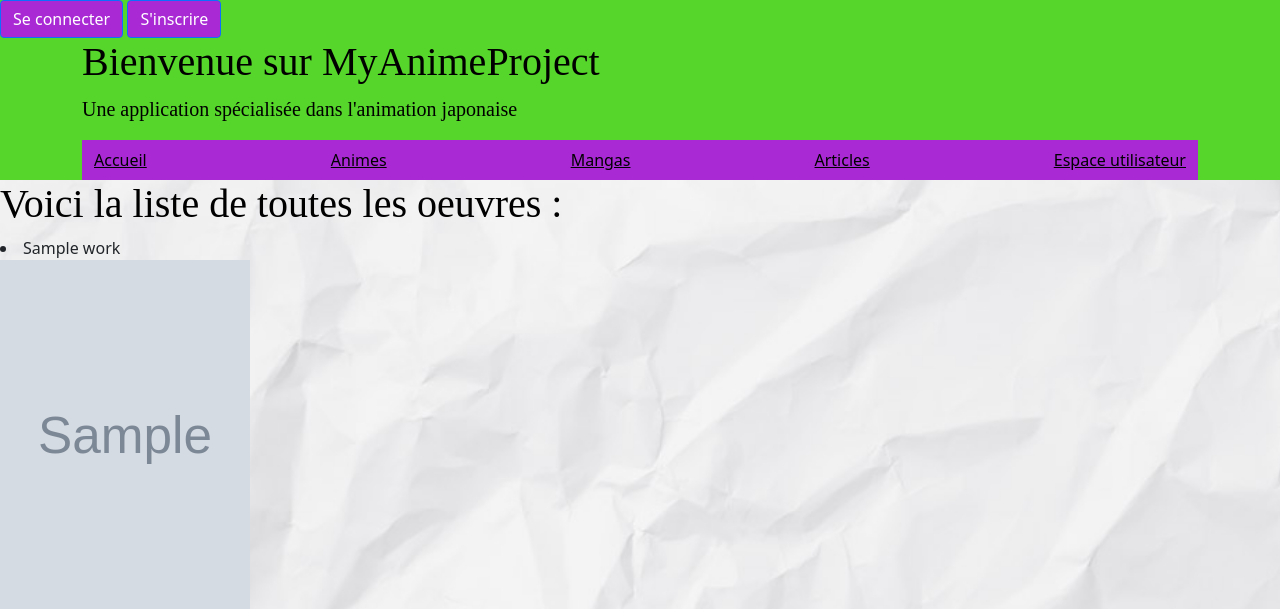
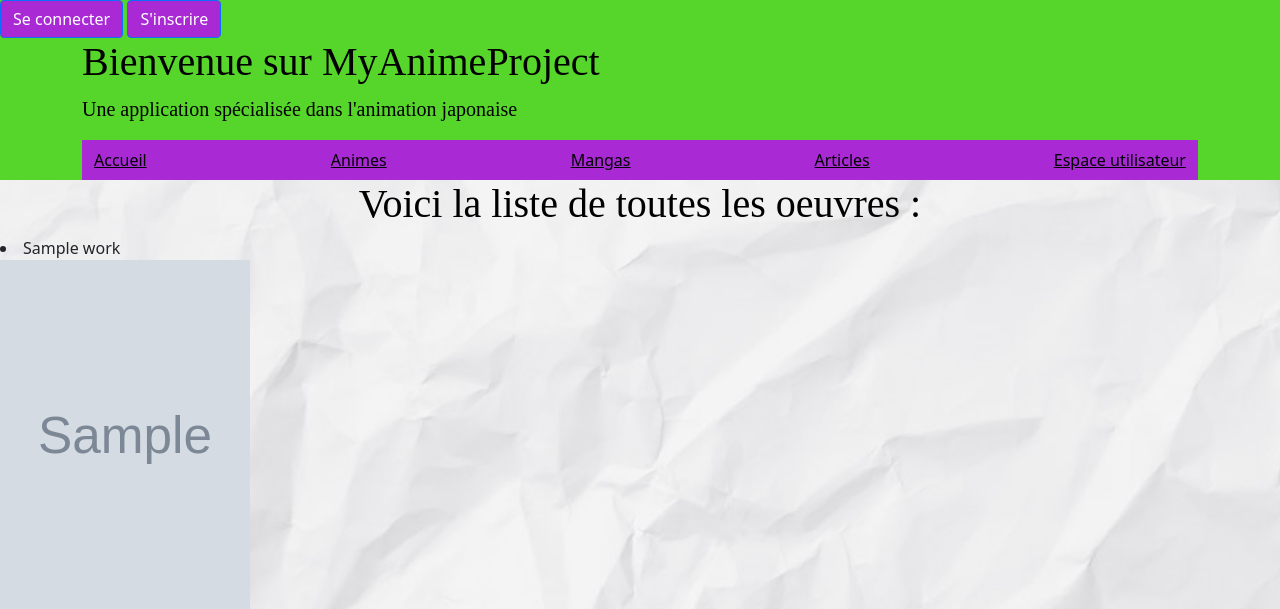
Before and after one commit to Cheuns/FinalProject, a Symfony app: template templates/works/works.html.twig in a window 1280 px wide. Shown: the top 609 px of the page. Run offline with Twig, Linux system fonts and the light colour scheme; the template is opened without the code that fills it: most values are stand-ins (such as "Sample title", 1, 10 or a date in 2020); grey boxes marked "Sample" are stand-in pictures; some libraries are stand-ins or nearby versions.

Commit message:
commentaires

```diff
--- a/public/css/main.css
+++ b/public/css/main.css
@@ -95,6 +95,11 @@ body
     justify-content: center;
 }
 
+#titre_oeuvres {
+    display: flex;
+    justify-content: center;
+}
+
 #article {
     font-style: italic;
 }
--- a/src/Controller/WorksController.php
+++ b/src/Controller/WorksController.php
@@ -36,15 +36,15 @@ class WorksController extends AbstractController
     {
         $entityManager = $this->getDoctrine()->getManager();
 
-        $works = $this->getDoctrine()
+        $works = $this->getDoctrine() //Je récupère mon entité oeuvres
         ->getRepository(Works::class)
         ->find($id);
 
-        $collection = $this->getDoctrine()
+        $collection = $this->getDoctrine()  //Je récupère mon entité collection
         ->getRepository(CollectionFavoris::class)
         ->findOneBy(['name'=> $collection]);
 
-        $collection->addRelationWork($works);
+        $collection->addRelationWork($works);  //Méthode pour ajouter une oeuvre à ma collection
         $entityManager->persist($collection);
         $entityManager->flush();
 
--- a/templates/works/works.html.twig
+++ b/templates/works/works.html.twig
@@ -2,7 +2,7 @@
 
 {% block body %}
 <body>
-    <h1>Voici la liste de toutes les oeuvres :</h1>
+    <h1 id ="titre_oeuvres">Voici la liste de toutes les oeuvres :</h1>
         <div class="row">
             {% for a in works %}
                 <div class="col-12 col-lg-3">
```
